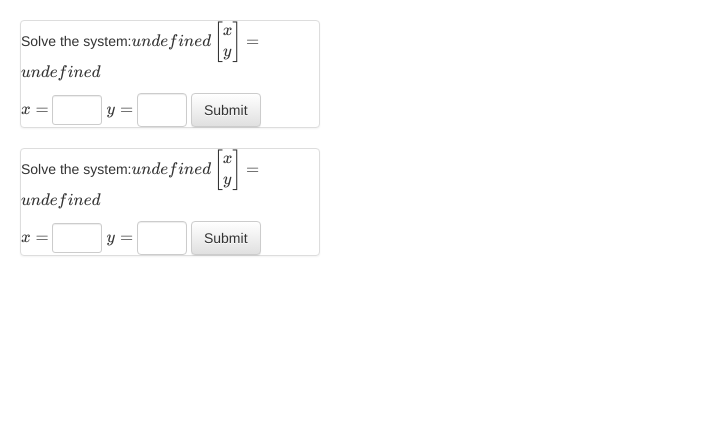
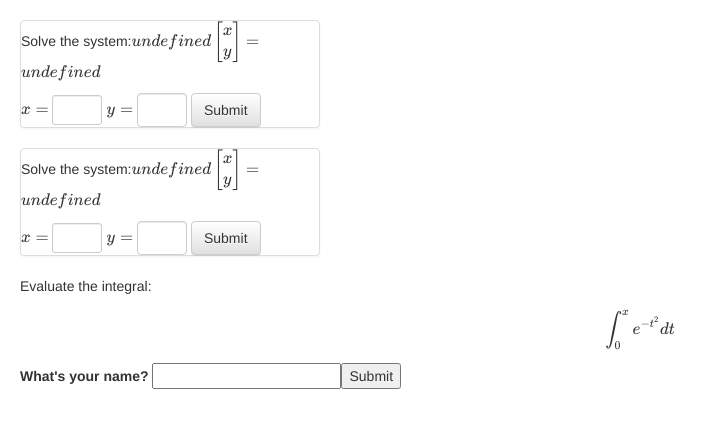
Before and after one commit to mgreenbe/summatory, a React (Create React App) app in the folder js-client/: page / in a window 1280 px wide. Shown: the top 428 px of the page, without its empty margins (0-718 px from the left). Built offline with nearby package versions, Linux system fonts and the light colour scheme; no server answers; the HTML template or start-up script is replaced by a standard one.

Commit message:
cool this stuff

```diff
--- a/js-client/src/App.js
+++ b/js-client/src/App.js
@@ -1,14 +1,25 @@
 import React from 'react';
 import Problem from './problem.js';
 import p1 from './p1.js';
+import FormWrapper from './my-form.js';
+import TeX from './tex.js';
 
-const App = (props) => {
-  return (
-    <div style={{padding: '20px'}}>
-      <Problem url="/api" problem={p1}></Problem>
-      <Problem url="/api" problem={p1}></Problem>
-    </div>
-  )
+const Form = function(props) {
+  const {Input, Button} = this;
+  return <div>
+    <p>Evaluate the integral:</p>
+    <TeX displayMode={true}>{"\\int_0^xe^{-t^2}dt"}</TeX>
+    <label htmlFor="my-input">What's your name?</label> <Input id="my-input" name="my-input" type="number" />
+    <Button>Submit</Button>
+  </div>
+}
+
+const App = function(props) {
+  return <div style={{padding: '20px'}}>
+    <Problem url="/api" problem={p1}></Problem>
+    <Problem url="/api" problem={p1}></Problem>
+    <FormWrapper Form={Form} />
+  </div>
 }
 
 export default App;
--- /dev/null
+++ b/js-client/src/my-form.js
@@ -0,0 +1,37 @@
+import React from 'react';
+
+const Input = function(props) {
+  return <input
+    onChange={this.change}
+    value={(this.state || {})[props.name] || ''}
+    {...props} // this is last so onChange can be overwritten
+  />
+}
+
+const Button = function(props) {
+  return <button onClick={this.submit} {...props}>{props.children}</button>
+}
+
+class MyForm extends React.Component {
+  constructor(props) {
+    super(props);
+    const { Form, ...otherProps } = props;
+    this.Form = Form.bind(this);
+    this.otherProps = otherProps;
+    this.Input = Input.bind(this);
+    this.Button = Button.bind(this);
+    this.change = this.change.bind(this);
+    this.submit = this.submit.bind(this);
+  }
+  change(event) {
+    this.setState({[event.target.name]: event.target.value});
+  }
+  submit(event) {
+    window.alert(JSON.stringify(this.state));
+  }
+  render() {
+    return <this.Form {...this.state} {...this.otherProps} />
+  }
+}
+
+export default MyForm;
```
